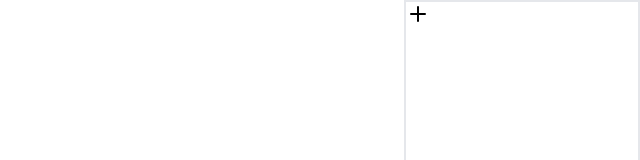
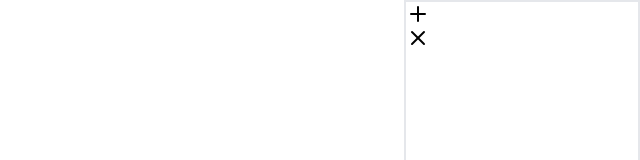
Before and after one commit to kcpetersen111/algo-visualizer, a Next.js app: page / in a window 1280 px wide. Shown: the top 160 px of the page, without its empty margins (640-1280 px from the left). Built offline with nearby package versions, Linux system fonts and the light colour scheme.

Commit message:
toolbar start

```diff
--- a/src/app/components/ToolBar.tsx
+++ b/src/app/components/ToolBar.tsx
@@ -1,15 +1,19 @@
-import { IconPlus } from "@tabler/icons-react";
+import { IconPlus, IconX } from "@tabler/icons-react";
 
 type ToolBarProps = {
     addNode: Function;
+    removeNode: Function;
 }
 
-export const ToolBar = ({ addNode }: ToolBarProps) => {
+export const ToolBar = ({ addNode, removeNode }: ToolBarProps) => {
     return (
         <>
             <div className="flex flex-col h-full w-72 border-2">
-                <button onClick={() => addNode("test")}>
+                <button onClick={() => addNode()}>
                     <IconPlus />
+                </button>
+                <button onClick={() => {removeNode(); console.log('remove')}}>
+                    <IconX />
                 </button>
             </div>
         </>
```
